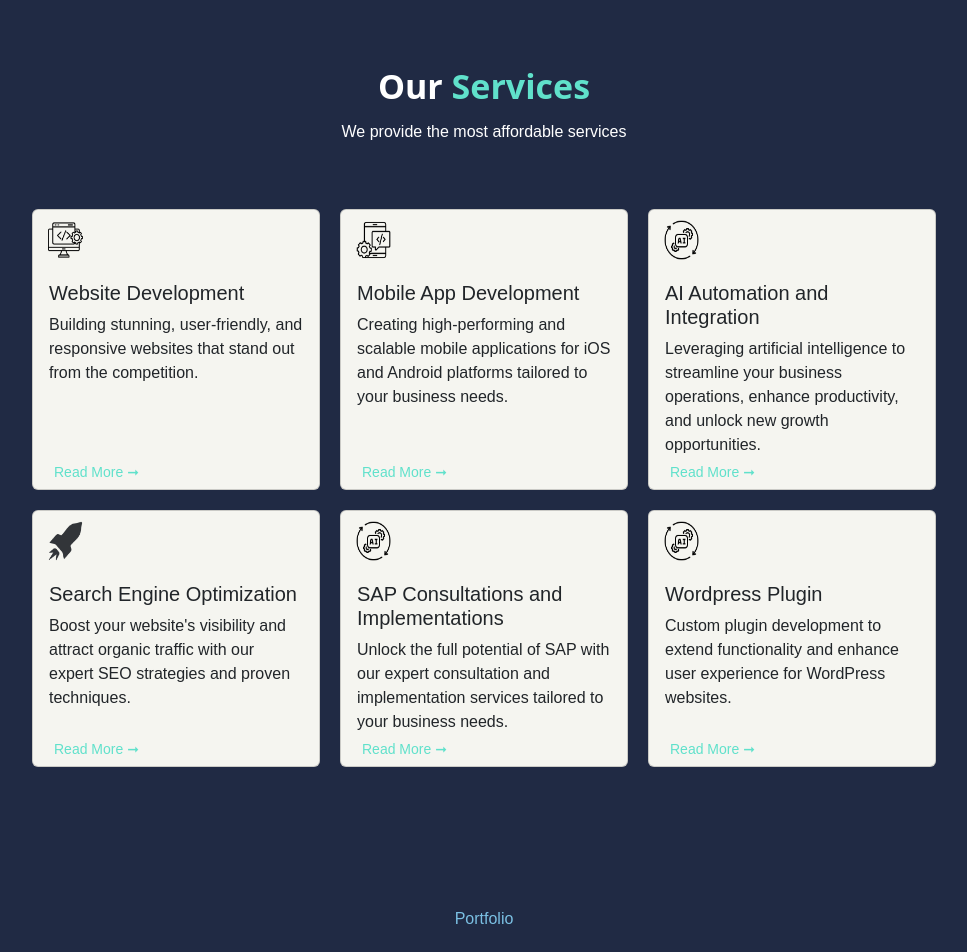
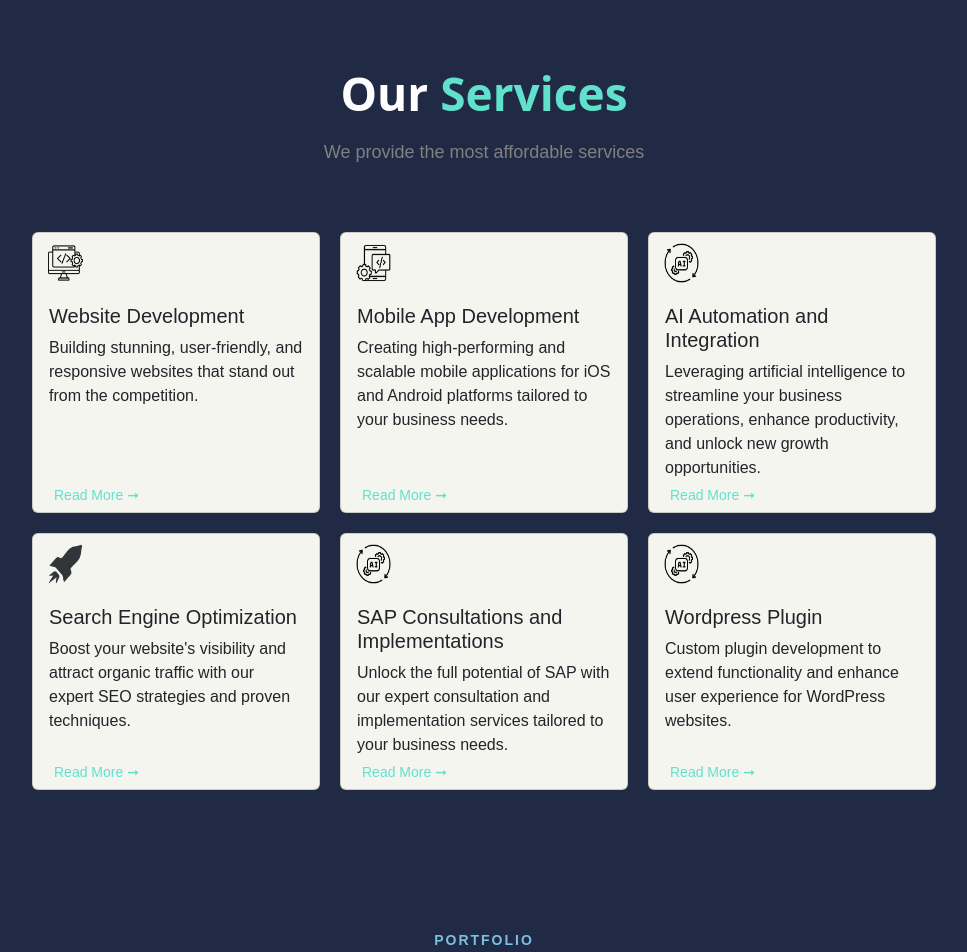
Before and after one commit to SaranshGolash/SoftwareAgencyCRM, a React (Create React App) app in the folder client/: page / in a window 1280 px wide. Shown: the part 460-1412 px from the top of the page, without its empty margins (156-1123 px from the left). Built offline with nearby package versions, Linux system fonts and the light colour scheme.

Commit message:
Started working on HeaderBlogNews component and tweaked around the styling for other components to prevent the mistmatch of UI

```diff
--- a/client/src/components/HeaderAboutWork.jsx
+++ b/client/src/components/HeaderAboutWork.jsx
@@ -41,12 +41,23 @@
         gap: '25px'
     }
 
+    const subtitleStyle = {
+        color: '#7BC0E3',
+        fontWeight: 'bold',
+        textTransform: 'uppercase',
+        letterSpacing: '2px',
+        fontSize: '14px',
+        marginBottom: '10px',
+        display: 'block'
+    }
+
     const titleStyle = {
         color: '#FFFFFF',
         paddingTop: '10px',
         fontFamily: 'system-ui, -apple-system, BlinkMacSystemFont, "Segoe UI", Roboto, Helvetica, Arial, sans-serif',
-        fontWeight: 'bold',
-        fontSize: '34px'
+        fontWeight: '800',
+        fontSize: '46px',
+        margin: 0
     };
 
     const aboutWorkBtnStyle = {
@@ -134,7 +145,7 @@
     return (
         <div className="aboutwork-main" style={aboutWorkStyle}>
             <div className="aboutwork-title" style={aboutWorkTitleStyle}>
-                <span style={{color: '#7BC0E3'}}>Portfolio</span>
+                <span style={subtitleStyle}>Portfolio</span>
                 <h3 style={titleStyle}>Our Great <span style={{color: '#60E1CB'}}>Work</span></h3>
                 <div className="aboutwork-btn" style={aboutWorkBtnStyle}>
                     <Button textbtn={'Website Development'} href={''} onClick={(e) => handleCategoryClick(e, webServiceImages)} style={btnStyle} onMouseEnter={onMouseEnter} onMouseLeave={onMouseLeave}/>
--- a/client/src/components/HeaderHappyWork.jsx
+++ b/client/src/components/HeaderHappyWork.jsx
@@ -78,6 +78,7 @@
     const titleStyle = {
         fontSize: '46px',
         fontWeight: '800',
+        fontFamily: 'system-ui, -apple-system, BlinkMacSystemFont, "Segoe UI", Roboto, Helvetica, Arial, sans-serif',
         color: '#FFFFFF',
         margin: 0
     };
--- a/client/src/components/HeaderServices.jsx
+++ b/client/src/components/HeaderServices.jsx
@@ -41,9 +41,11 @@
     const headerBodyStyle = {
         color: '#FFFFFF',
         paddingTop: '10px',
+        paddingBottom: '10px',
         fontFamily: 'system-ui, -apple-system, BlinkMacSystemFont, "Segoe UI", Roboto, Helvetica, Arial, sans-serif',
-        fontWeight: 'bold',
-        fontSize: '34px'
+        fontWeight: '800',
+        fontSize: '46px',
+        margin: 0
     };
 
     const serviceCardStyle = {
@@ -56,11 +58,19 @@
       backgroundColor: '#F5F5F0'
     }
 
+    const descriptionStyle = {
+      color:'#FFFFFF',
+      fontSize: '18px',
+      lineHeight: '1.7',
+      color: 'grey',
+      fontWeight: '500'
+    };
+
     return (
         <div className="services-main" style={{margin: '20px'}}>
             <div className="services body" style={HeaderStyle}>
                 <h1 style={headerBodyStyle}>Our <span style={{color:"#60E1CB"}}>Services</span></h1>
-                <span style={{color:'#FFFFFF'}}>We provide the most affordable services</span>
+                <span style={descriptionStyle}>We provide the most affordable services</span>
                 <div className="services-card" style={{display: 'flex', justifyContent: 'center', flexFlow: 'row wrap', gap: '20px', marginTop:"60px", maxWidth: '950px'}}>
                     <ServiceCard
                     serviceName={"Website Development"}
```
Also changed, not shown: client/src/components/HeaderBlogNews.jsx (added, +11 -0 lines). Lines whose indentation alone changed are shown as unchanged.
